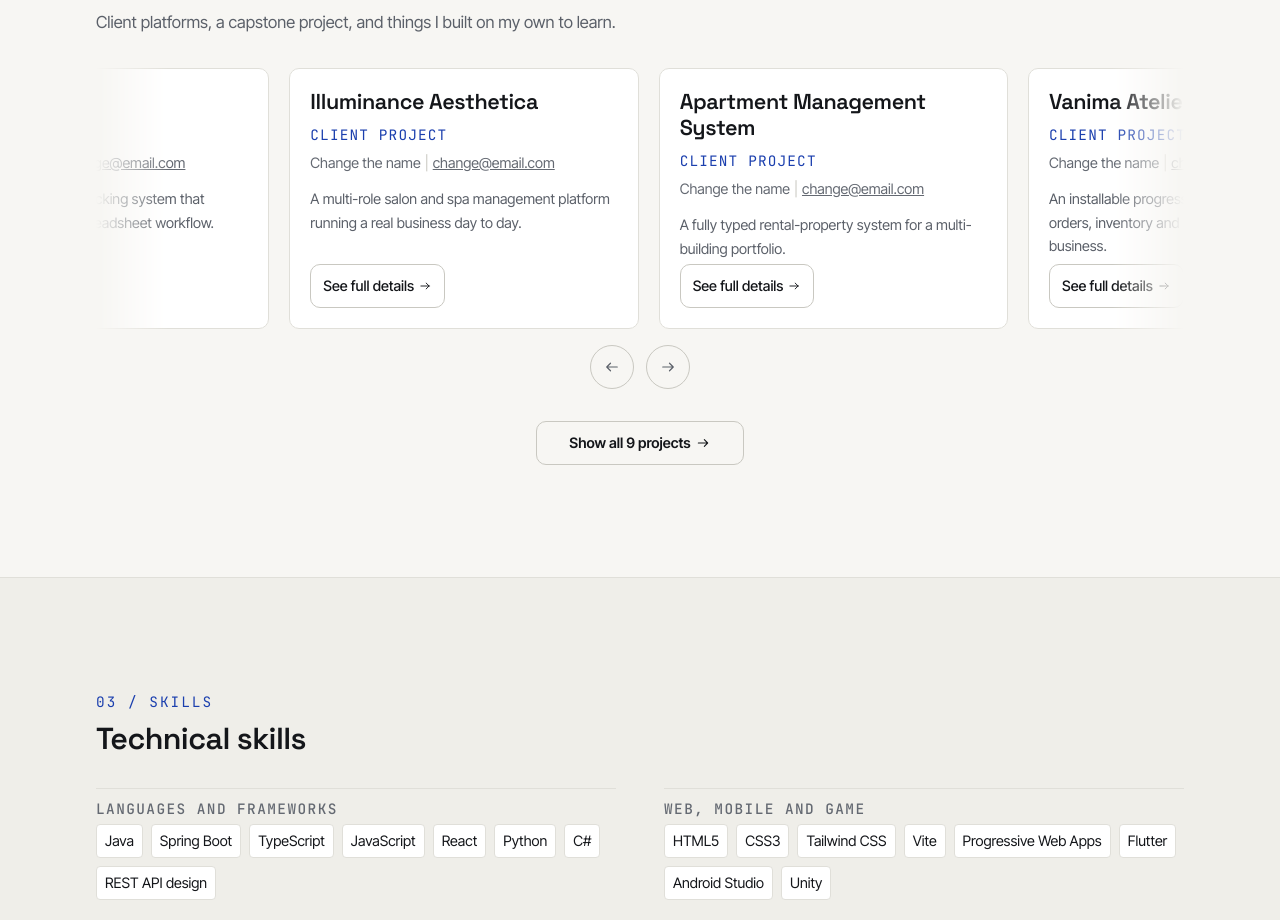
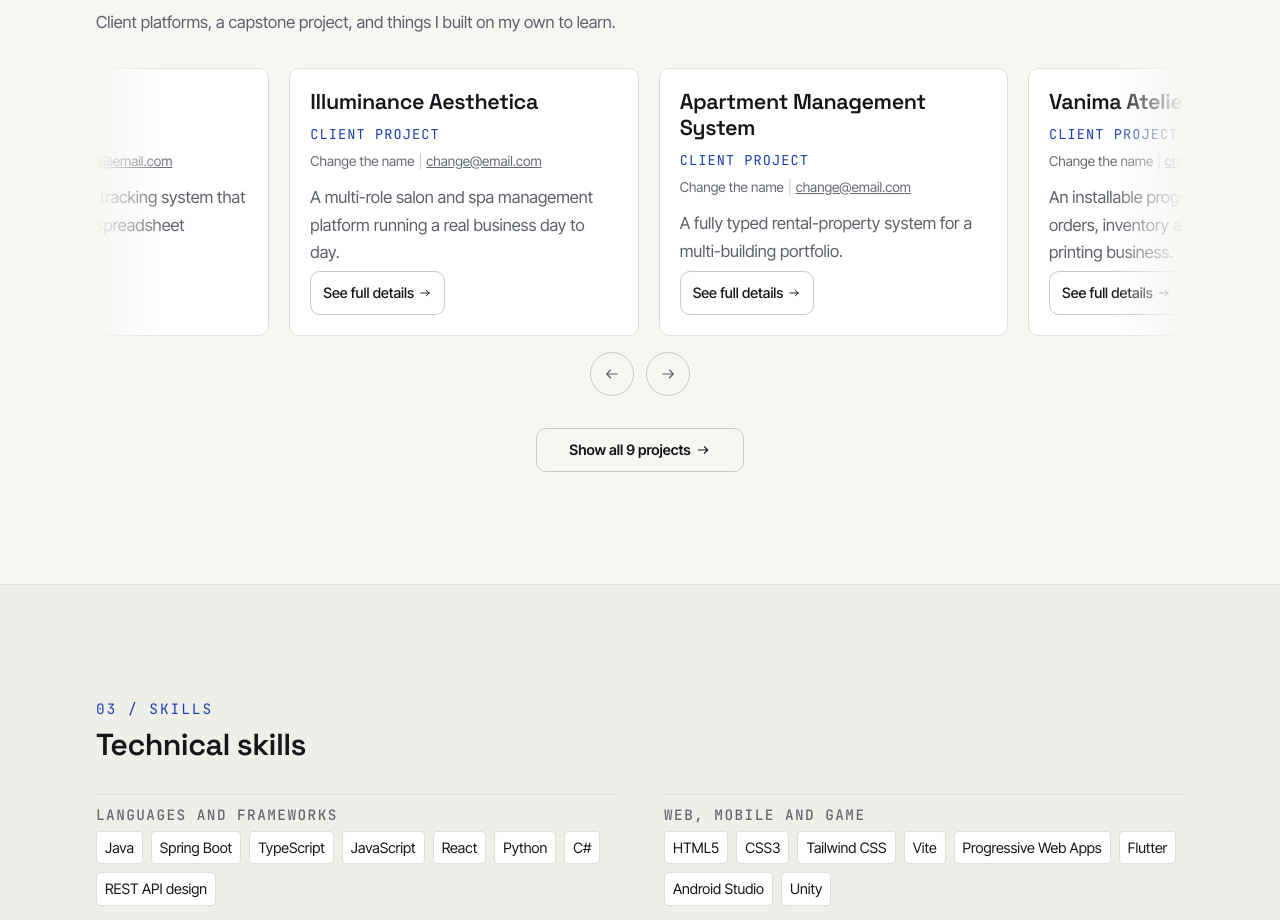
Before and after one commit to Levintaps/levi-portfolio, a React (Vite) app: page / in a window 1280 px wide. Shown: the part 1660-2580 px from the top of the page. Built offline with nearby package versions, Linux system fonts and the light colour scheme.

Commit message:
style(projects): separate the card's three type levels
The kind, the client line and the description all sat at the same size, so
the card had no hierarchy to read. Metadata drops to a new smaller step and
the description rises to body size, which puts real distance between them.

```diff
--- a/src/components/resume/ProjectCard.module.css
+++ b/src/components/resume/ProjectCard.module.css
@@ -35,7 +35,7 @@
 
 .kind {
   font-family: var(--font-mono);
-  font-size: var(--step--1);
+  font-size: var(--step--2);
   letter-spacing: 0.08em;
   text-transform: uppercase;
   color: var(--accent);
@@ -52,7 +52,7 @@
   flex-wrap: wrap;
   align-items: baseline;
   gap: var(--space-2xs);
-  font-size: var(--step--1);
+  font-size: var(--step--2);
   color: var(--ink-faint);
   overflow-wrap: anywhere;
 }
@@ -72,7 +72,7 @@
 .summary {
   margin-block-start: var(--space-xs);
   color: var(--ink-muted);
-  font-size: var(--step--1);
+  font-size: var(--step-0);
 }
 
 .more {
--- a/src/styles/tokens.css
+++ b/src/styles/tokens.css
@@ -3,6 +3,7 @@
   --font-body: 'Inter Tight Variable', 'Inter Tight', system-ui, sans-serif;
   --font-mono: 'JetBrains Mono Variable', 'JetBrains Mono', ui-monospace, monospace;
 
+  --step--2: clamp(0.8125rem, 0.79rem + 0.08vw, 0.85rem);
   --step--1: clamp(0.875rem, 0.85rem + 0.1vw, 0.9rem);
   --step-0: clamp(0.95rem, 0.92rem + 0.15vw, 1.05rem);
   --step-1: clamp(1.15rem, 1.08rem + 0.35vw, 1.35rem);
```
